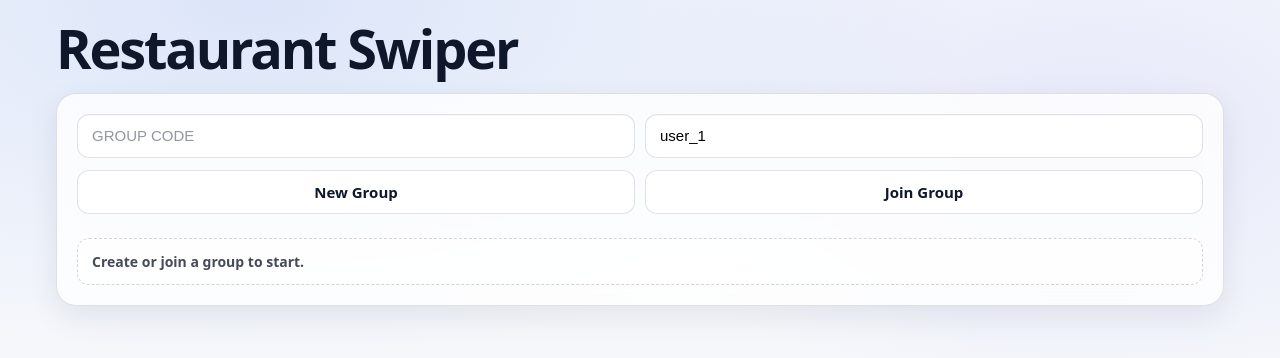
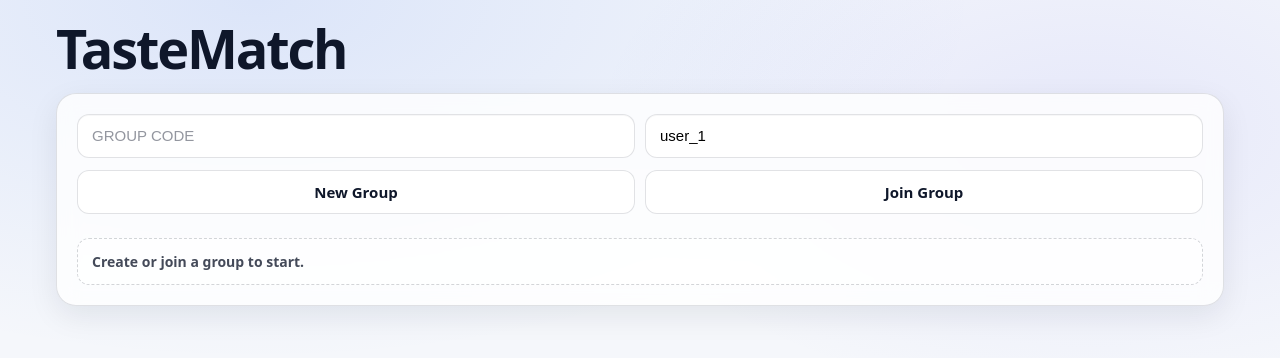
Before and after one commit to gkoduol/Career-Launch-Group2-Project, a React (Vite) app in the folder frontend/: page / in a window 1280 px wide. Shown: the top 358 px of the page. Built offline with nearby package versions, Linux system fonts and the light colour scheme.

Commit message:
name change

```diff
--- a/frontend/src/App.jsx
+++ b/frontend/src/App.jsx
@@ -158,7 +158,7 @@ export default function App() {
     <div className="page">
       <header className="header">
         <div className="titleBlock">
-          <h1>Restaurant Swiper</h1>
+          <h1>TasteMatch</h1>
         </div>
         {groupId && <div className="groupPill">Group: {groupId}</div>}
       </header>
```
